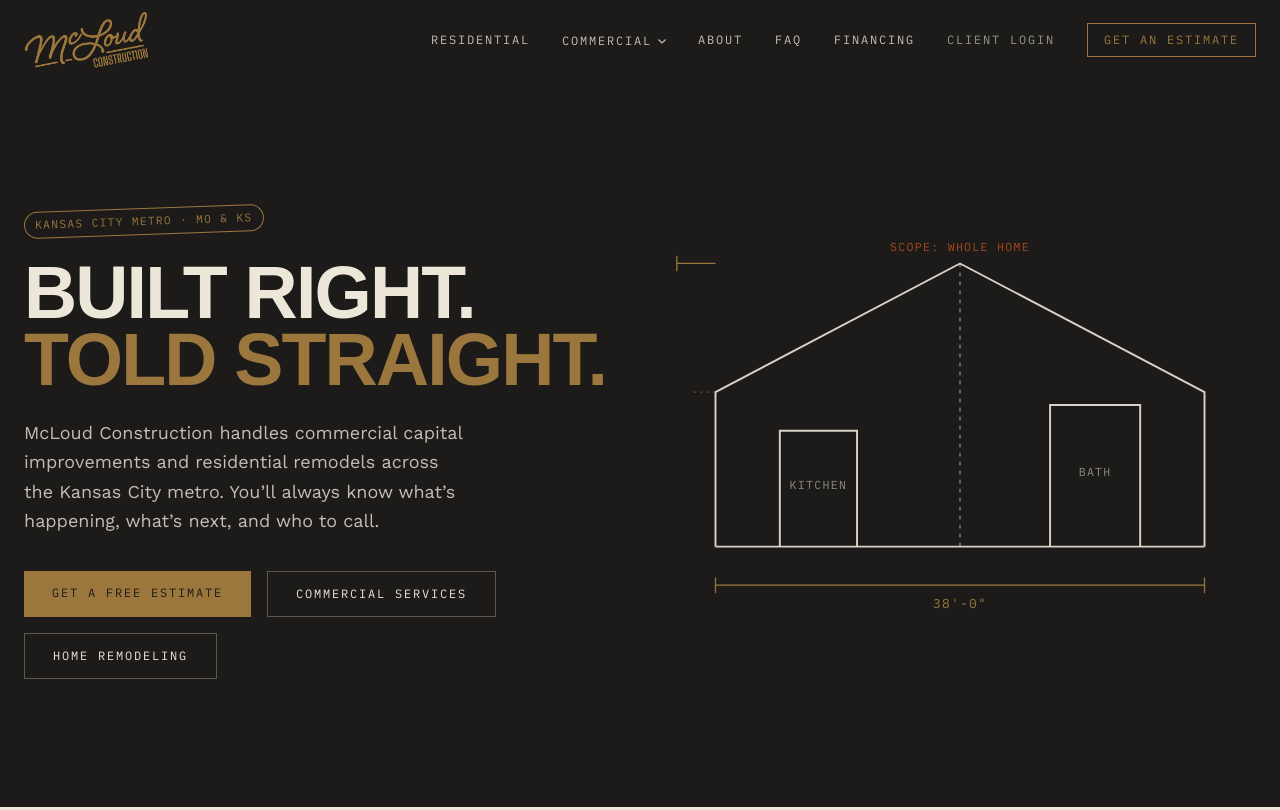
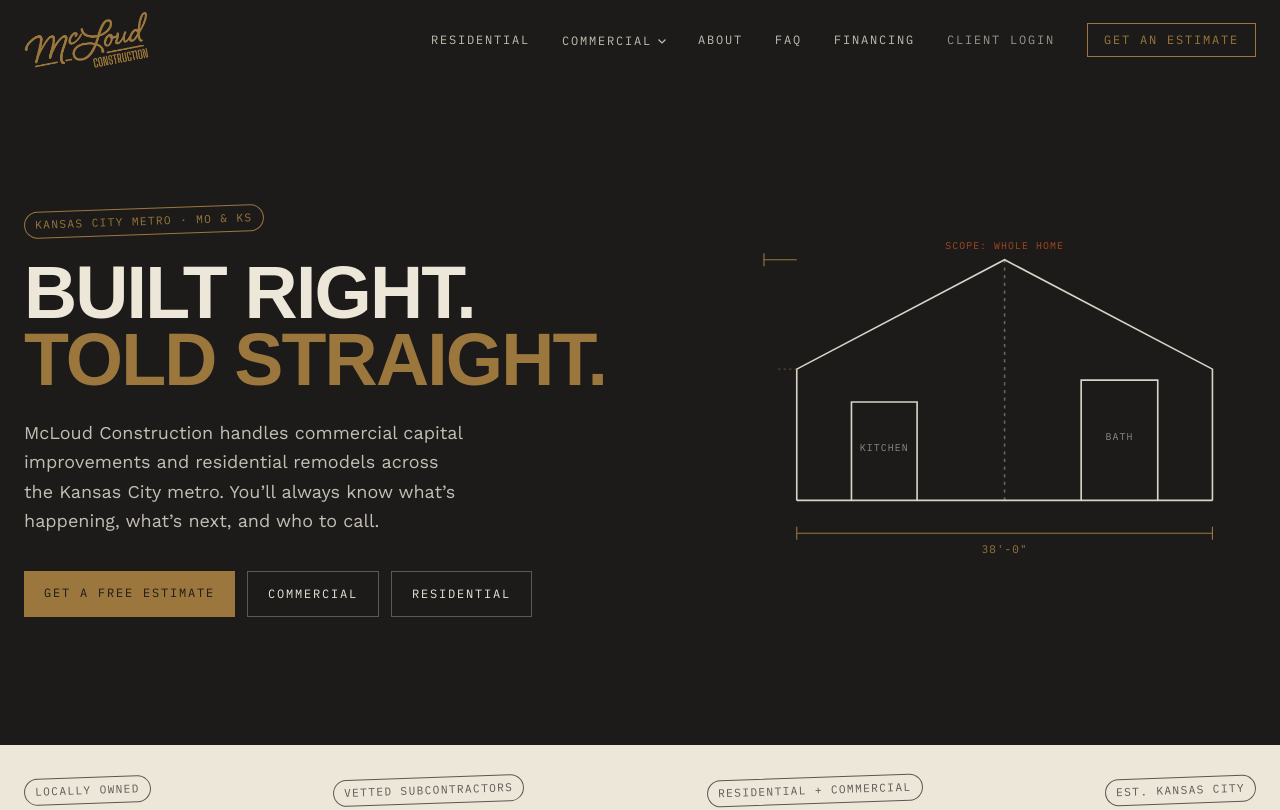
Before and after one commit to McLoudConstruction/McLoud-Website, a Next.js app: page / in a window 1280 px wide. Shown: the top 810 px of the page. Built offline with nearby package versions, Linux system fonts and the light colour scheme; a web font is replaced by a local one.

Commit message:
Add files via upload

```diff
--- a/app/page.js
+++ b/app/page.js
@@ -12,7 +12,7 @@ export default function Home() {
           original technical elevation drawing, since that's the single most
           characteristic artifact in this subject's world: a marked-up plan. */}
       <section className="relative overflow-hidden bg-ink text-paper">
-        <div className="mx-auto grid max-w-7xl items-center gap-12 px-6 py-20 md:grid-cols-2 md:py-32">
+        <div className="mx-auto grid max-w-7xl items-center gap-12 px-6 py-20 md:grid-cols-2 md:py-32 lg:grid-cols-[1.15fr_0.85fr]">
           <div>
             <div className="field-stamp text-brass">Kansas City Metro · MO &amp; KS</div>
             <h1 className="mt-6 font-display text-[3.4rem] font-extrabold uppercase leading-[0.92] tracking-tight md:text-[4.6rem]">
@@ -25,24 +25,27 @@ export default function Home() {
               across the Kansas City metro. You&rsquo;ll always know what&rsquo;s happening, what&rsquo;s next,
               and who to call.
             </p>
-            <div className="mt-9 flex flex-wrap gap-4">
+            {/* One row on desktop. Below that, the estimate button gets its own
+                full-width row and the two audience buttons share the next one,
+                so nothing ever wraps raggedly. */}
+            <div className="mt-9 grid grid-cols-2 gap-3 lg:flex lg:flex-nowrap">
               <Link
                 href="/consultation"
-                className="bg-brass px-7 py-3.5 font-mono text-xs uppercase tracking-[0.15em] text-ink transition-opacity hover:opacity-90"
+                className="col-span-2 whitespace-nowrap bg-brass px-5 py-3.5 text-center font-mono text-xs uppercase tracking-[0.15em] text-ink transition-opacity hover:opacity-90 lg:col-span-1"
               >
                 Get a Free Estimate
               </Link>
               <Link
                 href="/commercial"
-                className="border border-paper/30 px-7 py-3.5 font-mono text-xs uppercase tracking-[0.15em] text-paper transition-colors hover:border-brass hover:text-brass"
+                className="whitespace-nowrap border border-paper/30 px-5 py-3.5 text-center font-mono text-xs uppercase tracking-[0.15em] text-paper transition-colors hover:border-brass hover:text-brass"
               >
-                Commercial Services
+                Commercial
               </Link>
               <Link
                 href="/residential"
-                className="border border-paper/30 px-7 py-3.5 font-mono text-xs uppercase tracking-[0.15em] text-paper transition-colors hover:border-brass hover:text-brass"
+                className="whitespace-nowrap border border-paper/30 px-5 py-3.5 text-center font-mono text-xs uppercase tracking-[0.15em] text-paper transition-colors hover:border-brass hover:text-brass"
               >
-                Home Remodeling
+                Residential
               </Link>
             </div>
           </div>
```
